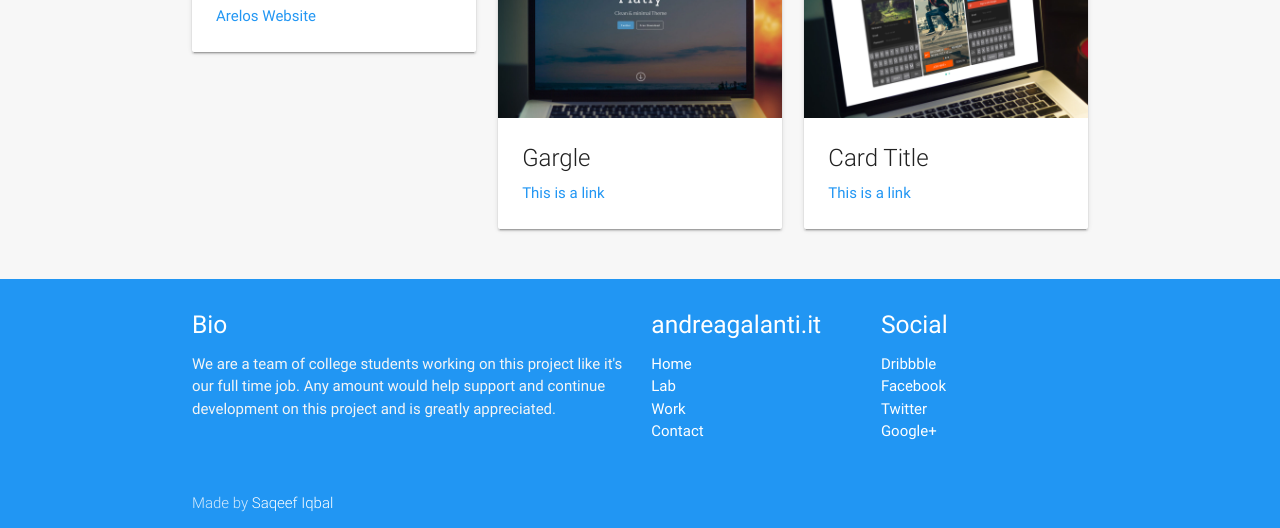
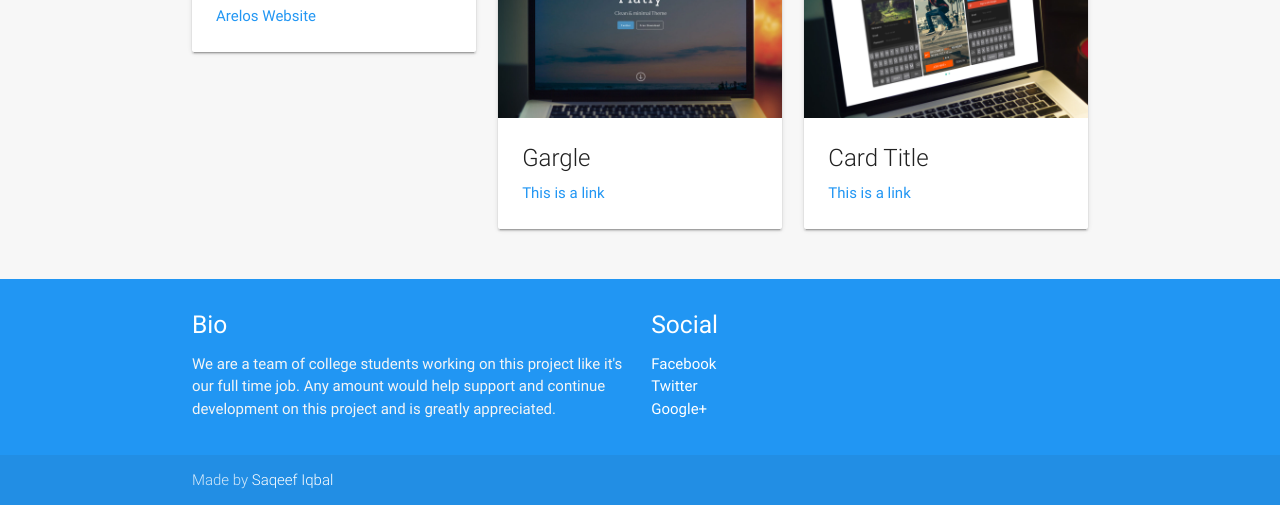
Before and after one commit to saq1610/Next, a plain HTML site: page index.html in a window 1280 px wide. Shown: the part 1462-1990 px from the top of the page. After the commit the page ends 1967 px from the top, so only its background shows below. Drawn offline with nearby package versions, Linux system fonts and the light colour scheme.

Commit message:
Update index.html

```diff
--- a/index.html
+++ b/index.html
@@ -174,28 +174,18 @@
 
 
         </div>
-        <div class="col l3 s12">
-          <h5 class="white-text">andreagalanti.it</h5>
-          <ul>
-            <li><a class="white-text" href="http://www.andreagalanti.it/">Home</a></li>
-            <li><a class="white-text" href="http://www.andreagalanti.it/lab">Lab</a></li>
-            <li><a class="white-text" href="http://www.andreagalanti.it/portfolio">Work</a></li>
-            <li><a class="white-text" href="http://www.andreagalanti.it/">Contact</a></li>
 
-          </ul>
-        </div>
         <div class="col l3 s12">
           <h5 class="white-text">Social</h5>
           <ul>
-            <li><a class="white-text" href="https://dribbble.com/andreagalanti">Dribbble</a></li>
-            <li><a class="white-text" href="https://www.facebook.com/andreagalantiwebdesign">Facebook</a></li>
-            <li><a class="white-text" href="https://twitter.com/GalantiAndrea">Twitter</a></li>
-            <li><a class="white-text" href="https://plus.google.com/u/0/+AndreaGalantiandreagalanti">Google+</a></li>
+            <li><a class="white-text" href="https://www.facebook.com/saqeef.iqbal">Facebook</a></li>
+            <li><a class="white-text" href="https://twitter.com/16saqeef">Twitter</a></li>
+            <li><a class="white-text" href="https://plus.google.com/u/0/+SaqeefIqbalChaudhary">Google+</a></li>
           </ul>
         </div>
       </div>
     </div>
-    <div class="footer-copyright default_color">
+    <div class="footer-copyright footer_color">
       <div class="container">
       Made by <a class="white-text" href="http://saq1610.github.io">Saqeef Iqbal</a>
       </div>
```
